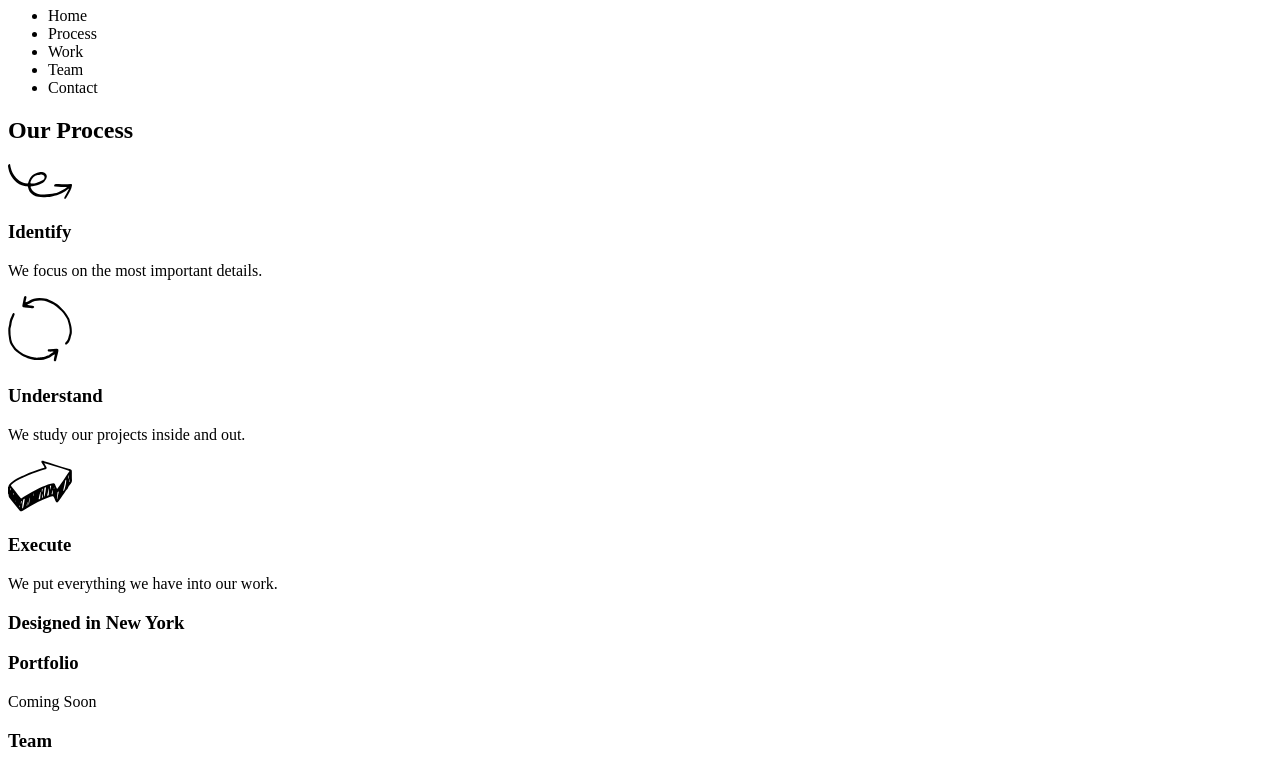
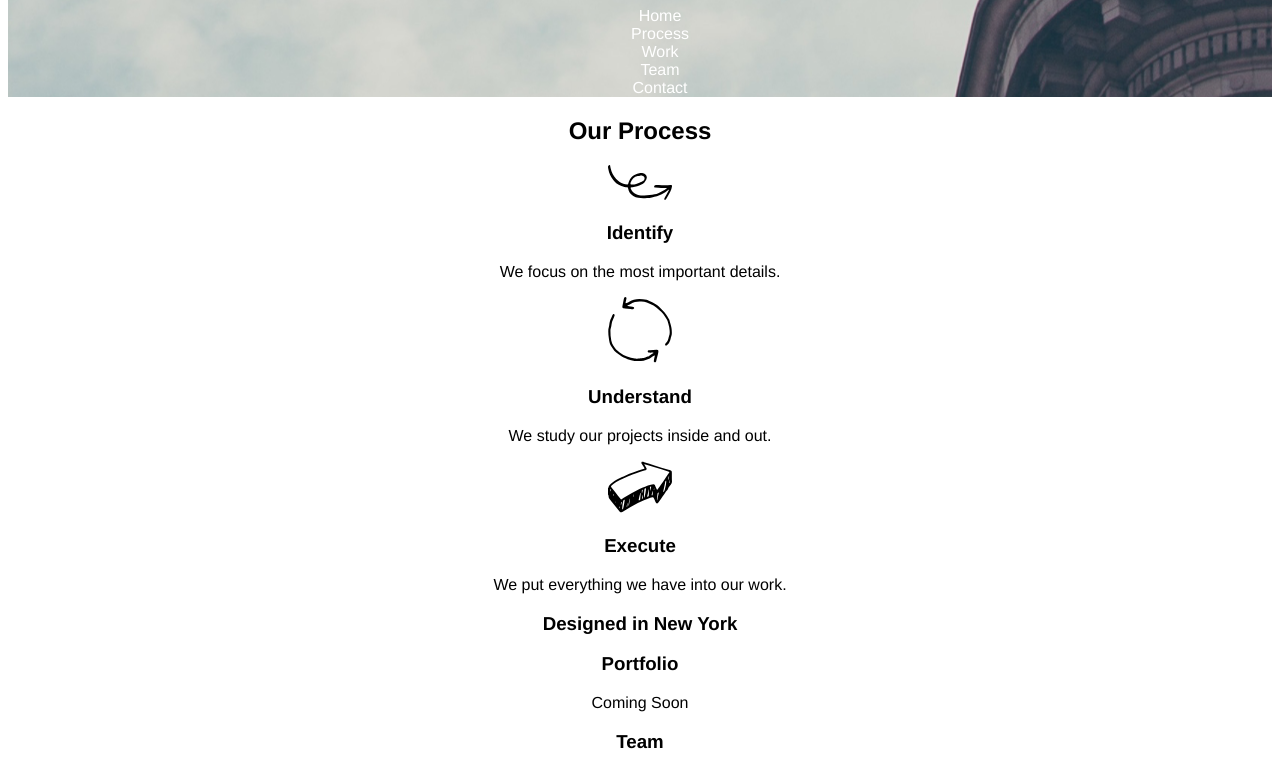
Before and after one commit to shirleyxx100/Broadway, a plain HTML site: page index.html in a window 1280 px wide. Shown: the part 73-841 px from the top of the page. Drawn offline with Linux system fonts and the light colour scheme.

Commit message:
Add background image.

```diff
--- a/index.html
+++ b/index.html
@@ -3,13 +3,13 @@
   <head>
     <meta charset="utf-8">
     <title>Broadway</title>
-    <link href="./resources/css/style.css"/>
+    <link href="./resources/css/style.css" type="text/css" rel="stylesheet"/>
   </head>
   <body>
 
     <!-- header -->
 
-    <div>
+    <div class="header">
       <h1>Broadway Design</h1>
       <nav>
         <ul>
--- a/resources/css/style.css
+++ b/resources/css/style.css
@@ -0,0 +1,13 @@
+body {
+  font-family: "Helvetica", sans-serif;
+  text-align: center;
+}
+
+.header {
+  background-image: url("../../resources/images/the-flatiron-building.png");
+  color: white;
+}
+
+li {
+  list-style: none;
+}
```
Also changed, not shown: 1 other file.
